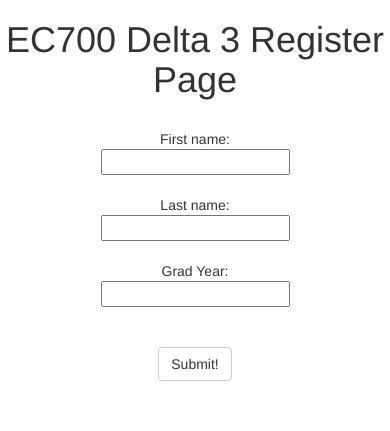
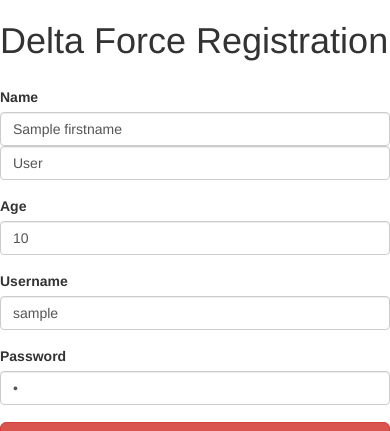
Before and after one commit to delta-3/demo-webapp, a Django app: template vulnerable/templates/delta3/register.html in a window 390 px wide. Shown: the top 431 px of the page. Before the commit the page ends 381 px from the top, so only its background shows below. Run offline with Django 3.2, Linux system fonts and the light colour scheme; the template is opened without the code that fills it: most values are stand-ins (such as "Sample title", 1, 10 or a date in 2020); form fields are guessed from the names that the template uses; some libraries are stand-ins or nearby versions.

Commit message:
added base login and register forms; added simple logic for handling login;

```diff
--- a/vulnerable/templates/base.html
+++ b/vulnerable/templates/base.html
@@ -12,4 +12,7 @@
     {% endblock %}
     <script src="{% static 'bootstrap-3.3.4-dist/js/bootstrap.min.js' %}"></script>
   </body>
+  <footer>
+  	<img src="https://yt3.ggpht.com/-xUgXyE7vikY/AAAAAAAAAAI/AAAAAAAAAAA/BGdMz8bGBXg/s900-c-k-no/photo.jpg" height="50" width="50" >
+  </footer>
 </html>
--- a/vulnerable/templates/delta3/register.html
+++ b/vulnerable/templates/delta3/register.html
@@ -1,24 +1,69 @@
 {% extends "base.html" %}
 
 {% block content %}
-	<h1 style="text-align:center">EC700 Delta 3 Register Page</h1>
-	<br>
-	<div class="container" style="text-align: center">
-		<form action="/delta3/register" method="post"> <!--{% csrf_token %}-->
-		First name:<br>
-		{{ form.firstname }}
-		<br>
-		<br>
-		Last name:<br>
-		{{ form.lastname }}
-		<br>
-		<br>
-		Grad Year:<br>
-		{{ form.grad_year }}
-		<br>
-		<br>
-		<br>
-		<button class="btn btn-default" type="submit">Submit!</button>
-		</form>
+	<form class="form-horizontal" action="/delta3/register" method="post">
+	<div class="form-group">
+	<div class="col-sm-4">
 	</div>
+	<div class="col-sm-4">
+		<h1>Delta Force Registration</h1>
+	</div>
+		<div class="col-sm-4">
+	</div>
+	</div>
+  <div class="form-group">
+    <label for="firstname" class="col-sm-4 control-label">Name</label>
+    <div class="col-sm-2">
+      <input class="form-control" id="firstname" name="firstname" placeholder="firstname" value="{{ firstname }}">
+    </div>
+    <div class="col-sm-2">
+      <input class="form-control" id="lastname" name="lastname" placeholder="lastname" value="{{ lastname }}">
+    </div>
+    	<div class="col-sm-4">
+	</div>
+  </div>
+  <div class="form-group">
+    <label for="age" class="col-sm-4 control-label">Age</label>
+    <div class="col-sm-4">
+      <input class="form-control" name="age" id="age" placeholder="Age" value="{{ age }}">
+    </div>
+    	<div class="col-sm-4">
+	</div>
+  </div>
+  <div class="form-group">
+    <label for="username" class="col-sm-4 control-label">Username</label>
+    <div class="col-sm-4">
+      <input class="form-control" name="username" id="username" placeholder="username" value="{{ username }}">
+    </div>
+    	<div class="col-sm-4">
+	</div>
+  </div>
+  <div class="form-group">
+    <label for="password" class="col-sm-4 control-label">Password</label>
+    <div class="col-sm-4">
+      <input type="password" class="form-control" name="password" id="password" placeholder="password" value="{{ password }}">
+    </div>
+    	<div class="col-sm-4">
+	</div>
+  </div>
+  <div class="form-group">
+  <div class="col-sm-4">
+  </div>
+    <div class="col-sm-4">
+      <button type="submit" class="btn btn-lg btn-danger btn-block">Register</button>
+    </div>
+    	<div class="col-sm-4">
+	</div>
+  </div>
+  <div class="form-group">
+		<div class="col-sm-4">
+  		</div>
+    	<div class="col-sm-4">
+      	<img src="http://i0.kym-cdn.com/photos/images/original/000/166/876/chuck-norris-thumbs-up.jpg">
+    	</div>
+    	<div class="col-sm-4">
+	</div>
+  </div>
+</form>
+
 {% endblock %}
```
Also changed, not shown: delta3/views.py (+18 -13 lines), vulnerable/templates/delta3/login.html (+59 -15 lines).
